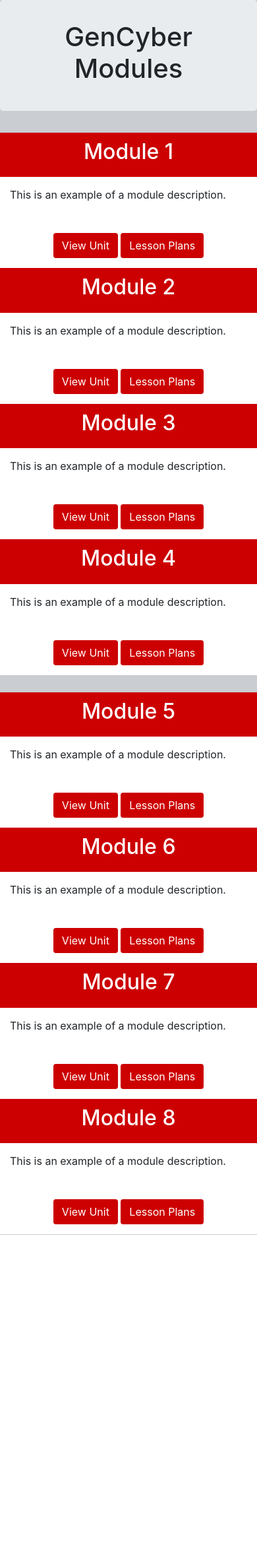
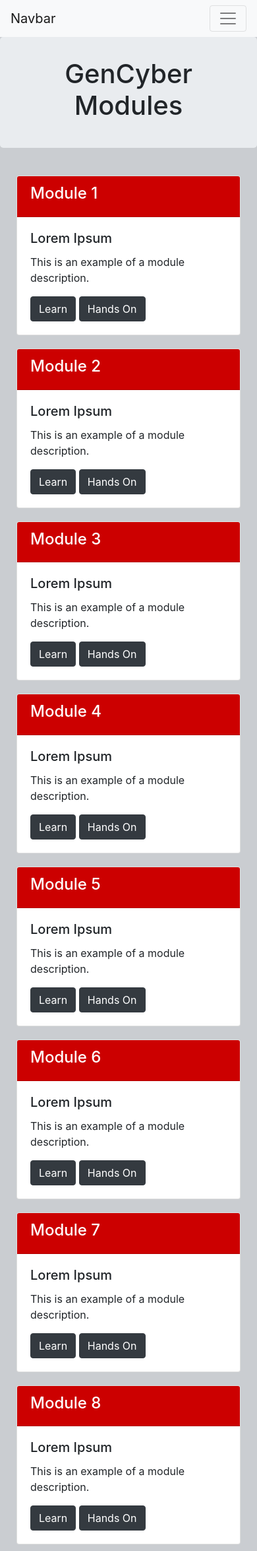
Before and after one commit to hweatherbee/Training-Website, a PHP site: page /sites/gencyber in a window 390 px wide. Shown: the whole page at 66% size. Before the commit the page ends 1871 px from the top, so only its background shows below. Run offline with PHP 8.4, Linux system fonts and the light colour scheme; some libraries are stand-ins or nearby versions.

Commit message:
updated gencyber index
updated some bootstrap stuff and used cards for more responsiveness. Also added template top to use across site

```diff
--- a/wwwroot/sites/gencyber/index.php
+++ b/wwwroot/sites/gencyber/index.php
@@ -1,68 +1,51 @@
-<!DOCTYPE html>
-<html lang="en">
- <head>
-  <meta charset="utf-8">
-  <meta name="viewport" content="width=device-width, initial-scale=1">
+<?php
+require ('../templateTop.php');
+?>
 
-   <!-- Bootstrap 4 Dependencies -->
-  <link rel="stylesheet" href="https://maxcdn.bootstrapcdn.com/bootstrap/4.0.0/css/bootstrap.min.css">
-  <script src="https://ajax.googleapis.com/ajax/libs/jquery/3.3.1/jquery.min.js"></script>
-  <script src="https://cdnjs.cloudflare.com/ajax/libs/popper.js/1.12.9/umd/popper.min.js"></script>
-  <script src="https://maxcdn.bootstrapcdn.com/bootstrap/4.0.0/js/bootstrap.min.js"></script>
-  <link rel="stylesheet" href="module-page.css">
-</head>
 
-<body>
 <div class="jumbotron text-center">
  <h1>GenCyber Modules</h1>
 </div>
-
+<div class="container">
 <div class="row">
-  <div class="col"></div>
     <?php
     module_col('Module 1', 'This is an example of a module description.');
     module_col('Module 2', 'This is an example of a module description.');
     module_col('Module 3', 'This is an example of a module description.');
     module_col('Module 4', 'This is an example of a module description.');
-    ?>
-  <div class="col"></div>
-</div>
-
-<br>
-
-<div class="row">
-  <div class="col"></div>
-    <?php
     module_col('Module 5', 'This is an example of a module description.');
     module_col('Module 6', 'This is an example of a module description.');
     module_col('Module 7', 'This is an example of a module description.');
     module_col('Module 8', 'This is an example of a module description.');
     ?>
-  <div class="col"></div>
+
 </div>
 
+
+
+<div class="row">
+
+    <?php
+
+    ?>
+
+</div>
+</div>
 </body>
 </html>
 
 <?php
   function module_col($mod_title, $mod_discription) {
-    echo '
-      <div class="col-md-2">
-        <div class="panel panel-default text-center">
-
-          <div class="panel-heading">
-            <h2>' . $mod_title . '</h2>
-          </div>
-
-          <div class="panel-body">
-            <p style="text-align:left;">
-              ' . $mod_discription . '
-            </p>
-          </div>
-
-        <div class="panel-footer">
-          <button class="btn btnlg">View Unit</button>
-          <button class="btn btnlg">Lesson Plans</button>
+    echo '<div class="col-xs-12 col-sm-6 col-md-4">
+      <div class="card">
+        <div class="card-header red">
+          <h4>'.$mod_title.'</h4>
+        </div>
+        <div class="card-body">
+          <h5 class="card-title">Lorem Ipsum</h5>
+          <p class="card-text">'.$mod_discription.'</p>
+          <a href="#" class="btn btn-dark">Learn</a>
+          <a href="#" class="btn btn-dark">Hands On</a>
         </div>
       </div>
     </div>';
--- /dev/null
+++ b/wwwroot/sites/templateTop.php
@@ -0,0 +1,59 @@
+<!DOCTYPE html>
+<html lang="en">
+ <head>
+  <meta charset="utf-8">
+  <meta name="viewport" content="width=device-width, initial-scale=1">
+
+   <!-- Bootstrap 4 Dependencies -->
+  <link rel="stylesheet" href="https://maxcdn.bootstrapcdn.com/bootstrap/4.0.0/css/bootstrap.min.css">
+  <script src="https://ajax.googleapis.com/ajax/libs/jquery/3.3.1/jquery.min.js"></script>
+  <script src="https://cdnjs.cloudflare.com/ajax/libs/popper.js/1.12.9/umd/popper.min.js"></script>
+  <script src="https://maxcdn.bootstrapcdn.com/bootstrap/4.0.0/js/bootstrap.min.js"></script>
+  <link rel="stylesheet" href="module-page.css">
+
+    <style type="text/css">
+    .card{
+      margin: 10px;
+    }
+    .red{
+      background-color: #cc0000;
+      color: white;
+    }
+  </style>
+</head>
+<body>
+<nav class="navbar navbar-expand-lg navbar-light bg-light">
+  <a class="navbar-brand" href="#">Navbar</a>
+  <button class="navbar-toggler" type="button" data-toggle="collapse" data-target="#navbarSupportedContent" aria-controls="navbarSupportedContent" aria-expanded="false" aria-label="Toggle navigation">
+    <span class="navbar-toggler-icon"></span>
+  </button>
+
+  <div class="collapse navbar-collapse" id="navbarSupportedContent">
+    <ul class="navbar-nav mr-auto">
+      <li class="nav-item active">
+        <a class="nav-link" href="#">Home <span class="sr-only">(current)</span></a>
+      </li>
+      <li class="nav-item">
+        <a class="nav-link" href="#">Link</a>
+      </li>
+      <li class="nav-item dropdown">
+        <a class="nav-link dropdown-toggle" href="#" id="navbarDropdown" role="button" data-toggle="dropdown" aria-haspopup="true" aria-expanded="false">
+          Dropdown
+        </a>
+        <div class="dropdown-menu" aria-labelledby="navbarDropdown">
+          <a class="dropdown-item" href="#">Action</a>
+          <a class="dropdown-item" href="#">Another action</a>
+          <div class="dropdown-divider"></div>
+          <a class="dropdown-item" href="#">Something else here</a>
+        </div>
+      </li>
+      <li class="nav-item">
+        <a class="nav-link disabled" href="#">Disabled</a>
+      </li>
+    </ul>
+    <form class="form-inline my-2 my-lg-0">
+      <input class="form-control mr-sm-2" type="search" placeholder="Search" aria-label="Search">
+      <button class="btn btn-outline-success my-2 my-sm-0" type="submit">Search</button>
+    </form>
+  </div>
+</nav>
```
